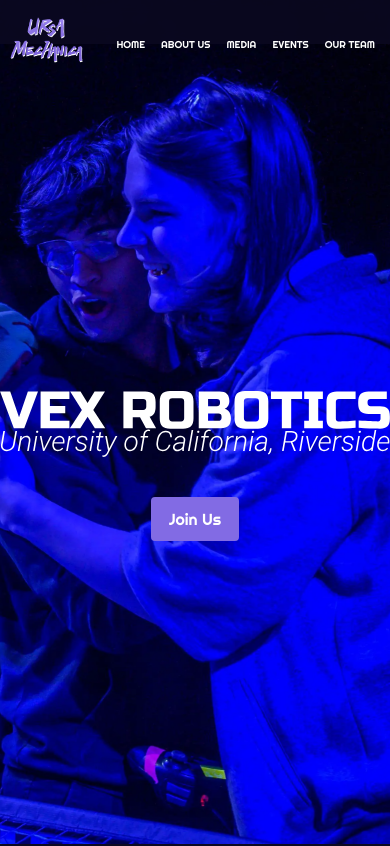
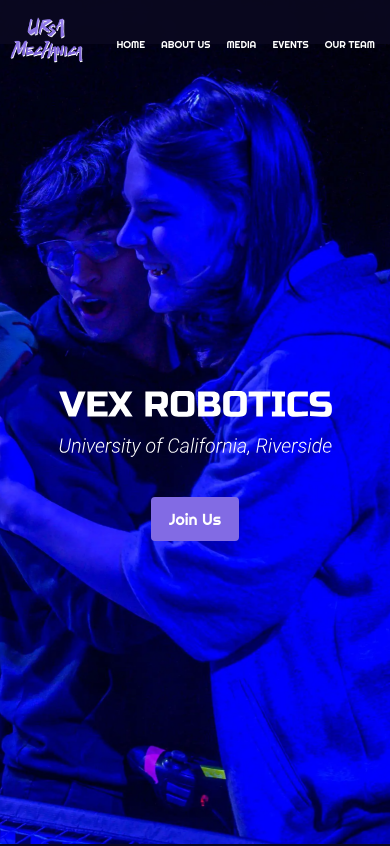
Before and after one commit to acm-ucr/vex-robotics-website, a Next.js app: page / in a window 390 px wide. Shown: the top 846 px of the page. Built offline with nearby package versions, Linux system fonts and the light colour scheme; what tailwindcss-animated would draw is missing.

Commit message:
fixing landing page responsiveness

```diff
--- a/src/components/Title.jsx
+++ b/src/components/Title.jsx
@@ -7,7 +7,7 @@
   return (
     <div className="">
       <Image src={Logo} alt="VEX Robotics Logo" width={964} height={66} />
-      <div className="flex justify-center">
+      <div className="flex justify-center mt-5">
         <Image src={Location} alt="UCR Logo" width={444} height={66} />
       </div>
     </div>
--- a/src/components/landing/Landing.jsx
+++ b/src/components/landing/Landing.jsx
@@ -5,7 +5,7 @@
 
 const Landing = () => {
   return (
-    <div>
+    <div className="flex flex-col justify-center items-center">
       <div>
         <Image
           className="-z-10"
@@ -15,8 +15,9 @@
           alt="background image"
         />
       </div>
-      <div className="content-center h-screen">
+      <div className="flex flex-col justify-center items-center h-screen md:w-full w-[70%] ">
         <Title />
+
         <div className="flex justify-center mt-10">
           <Button link={"/"} text={"Join Us"} color={"bg-vex-purple-300"} />
         </div>
```
